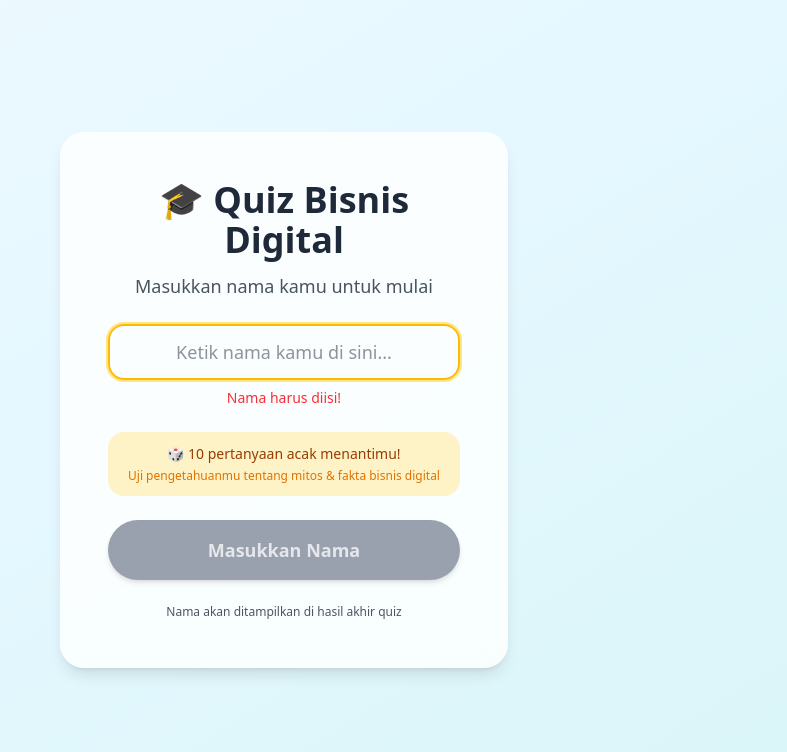
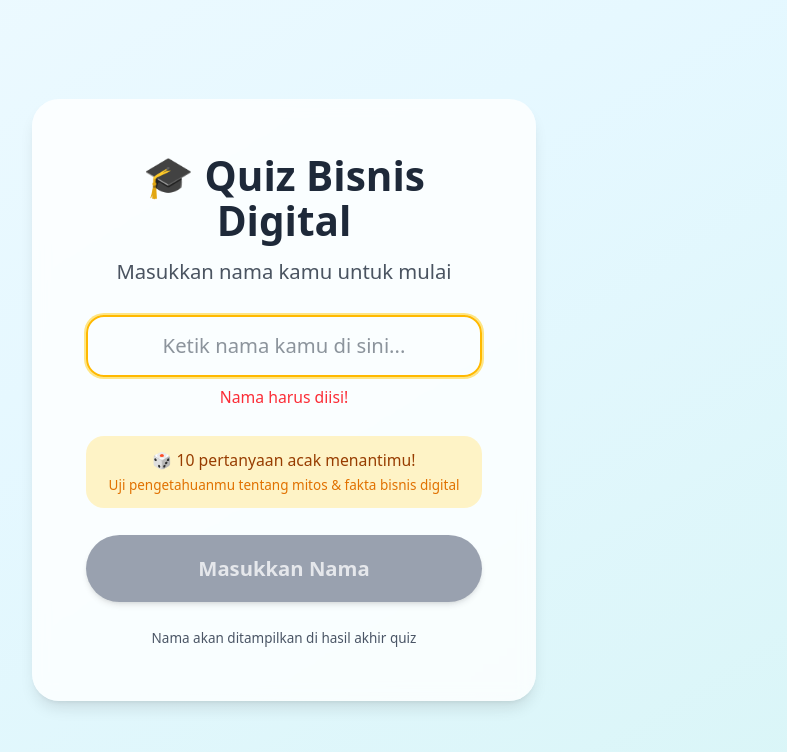
Before and after one commit to julius3788/quiz-mitos-fakta, a React (Vite) app: page / in a window 1280 px wide. Shown: the top 752 px of the page, without its empty margins (356-1143 px from the left). Built offline with nearby package versions, Linux system fonts and the light colour scheme.

Commit message:
fix: dynamic base path for both Vercel and GitHub Pages

```diff
--- a/src/index.css
+++ b/src/index.css
@@ -2,6 +2,7 @@
 
 /* Variabel warna utama untuk dipakai di seluruh komponen */
 :root {
+    font-size: 18px;
   --color-primary: oklch(65% 0.23 250);
   --color-secondary: oklch(70% 0.22 180);
 }
```
Also changed, not shown: vite.config.js (+5 -5 lines).
